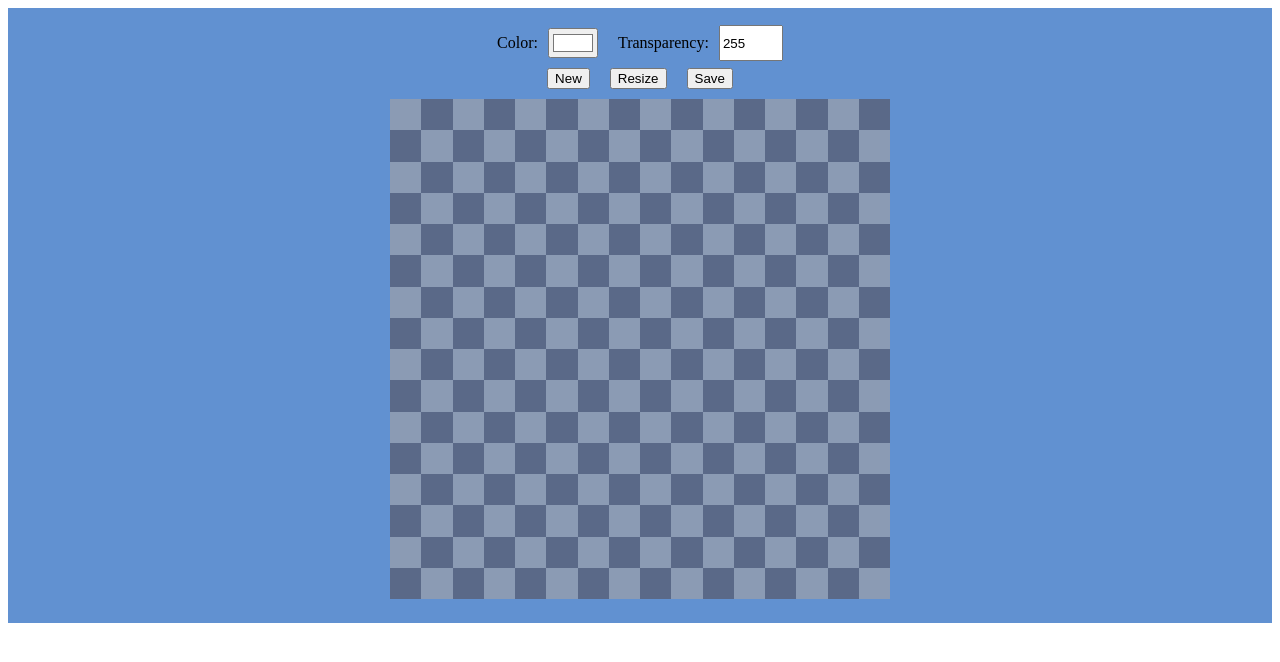
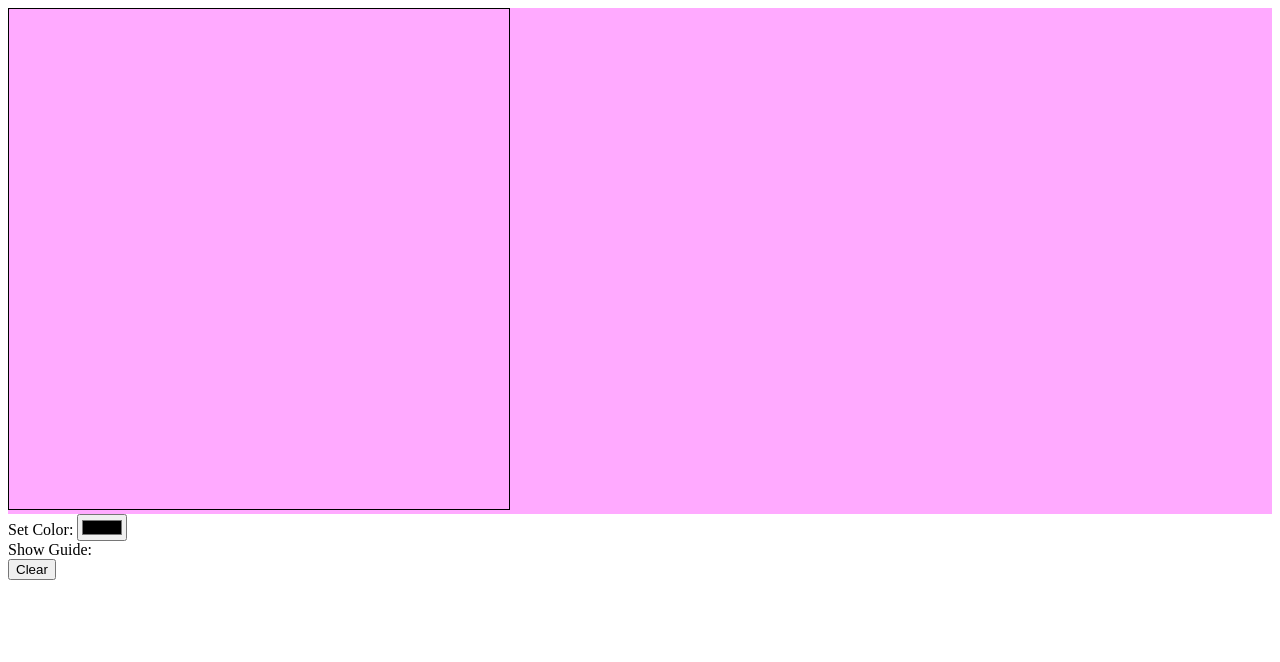
Before and after one commit to aayushext/Pixel-Art-Editor, a React (Vite) app: page / in a window 1280 px wide. Shown: the top 662 px of the page. Built offline with nearby package versions, Linux system fonts and the light colour scheme.

Commit message:
testing a new way of drawing on the canvas

```diff
--- a/src/App.css
+++ b/src/App.css
@@ -1,46 +1,18 @@
-.container {
-  display: flex;
-  flex-direction: column;
-  justify-content: center;
-  align-items: center;
-  background-color: #6191d1;
-  padding: 10px;
+#canvas {
+  cursor: pointer;
+  width: 500px;
+  height: 500px;
+  border: 1px solid black;
+  image-rendering: pixelated;
 }
 
-.canvas-setup {
-  display: flex;
-  justify-content: center;
-  align-items: center;
-  max-width: 75vw;
-  flex-wrap: wrap;
+#guide {
+  display: grid;
+  pointer-events: none;
+  position: absolute;
+  border: 1px solid rgba(0, 0, 0, 0.1);
 }
 
-.canvas-setup > * {
-  display: flex;
-  align-items: center;
-  text-align: center;
-  margin: 0 10px;
+#guide div {
+  border: 1px solid rgba(0, 0, 0, 0.1);
 }
-
-.canvas-setup > * > *:last-child {
-  height: 30px;
-  margin-left: 10px;
-}
-
-#editor {
-  display: block;
-  margin: 10px 0;
-}
-
-#myCanvas {
-  width: 50vw;
-  max-width: 500px;
-  background-image: url("./assets/transparent.png");
-  image-rendering: pixelated;
-  /* background-size: calc(200% / 16); */
-  background-repeat: round;
-}
-
-button {
-  margin: 0 10px;
-}
--- a/src/App.jsx
+++ b/src/App.jsx
@@ -1,63 +1,78 @@
-import { useState, useRef, useEffect } from "react";
+// import { useState, useRef, useEffect } from "react";
 // import { Modal } from "./components/Modal";
-import { hex2rgb } from "./components/Utils";
+// import { hex2rgb } from "./components/Utils";
+import { useRef } from "react";
 import "./App.css";
-import Modal from "./components/Modal/Modal";
+import { useEffect, useState } from "react";
+// import Modal from "./components/Modal/Modal";
 
 function App() {
   const canvasRef = useRef(null);
-  const setUpModal = useRef(null);
-
   const [isDragging, setIsDragging] = useState(false);
-  const [canvasHeight, setCanvasHeight] = useState(16);
-  const [canvasWidth, setCanvasWidth] = useState(16);
-  const [drawColor, setDrawColor] = useState("#ffffff");
-  const [canvasColor, setCanvasColor] = useState("#ffffff");
-  const [canvasTransparency, setCanvasTransparency] = useState(255);
-  const [canvasData, setCanvasData] = useState(null);
-  var [imageData, setImageData] = useState(new Image());
+  const [colorInput, setColorInput] = useState("#009578aa");
 
   useEffect(() => {
     const canvas = canvasRef.current;
-    canvas.style.backgroundSize = `calc(200% / ${canvasWidth}) calc(200% / ${canvasHeight})`;
+    const clearButton = document.getElementById("clearButton");
+    const drawingContext = canvas.getContext("2d", {
+      // alpha: true,
+    });
 
-    const ctx = canvas.getContext("2d", {
-      alpha: true,
-      willReadFrequently: true,
-    });
-    ctx.canvas.width = canvasWidth;
-    ctx.canvas.height = canvasHeight;
+    const cellPixelLength = 1;
+    const colorHistory = {};
 
-    if (canvasData) {
-      handleLoadCanvas();
-      imageData.onload = () => {
-        ctx.drawImage(imageData, 0, 0);
-      };
-      imageData.src = canvasData;
+    // Set default color
+    // colorInput.value = "#009578";
+
+    // Initialize the canvas background
+    // drawingContext.fillStyle = "#ffffff";
+    // drawingContext.fillRect(0, 0, canvas.width, canvas.height);
+
+    function handleCanvasMousedown(e) {
+      // Ensure user is using their primary mouse button
+      if (e.button !== 0) {
+        return;
       }
 
-    const handleClick = (event) => {
-      const rect = canvasRef.current.getBoundingClientRect();
-      const scaleFactor = canvasRef.current.width / rect.width;
-      const x =
-        ((event.clientX || event.touches[0].clientX) - rect.left) * scaleFactor;
-      const y =
-        ((event.clientY || event.touches[0].clientY) - rect.top) * scaleFactor;
-      const ctx = canvasRef.current.getContext("2d");
-      const imageData = ctx.getImageData(x, y, 1, 1);
-      const data = imageData.data;
-      const color = hex2rgb(drawColor);
-      data[0] = color.r;
-      data[1] = color.g;
-      data[2] = color.b;
-      data[3] = canvasTransparency;
-      ctx.putImageData(imageData, x, y);
-      setCanvasData(canvasRef.current.toDataURL());
-    };
+      const canvasBoundingRect = canvas.getBoundingClientRect();
+      const scaleFactor = canvas.width / canvasBoundingRect.width;
+      const x = (e.clientX - canvasBoundingRect.left) * scaleFactor;
+      const y = (e.clientY - canvasBoundingRect.top) * scaleFactor;
+      const cellX = Math.floor(x / cellPixelLength);
+      const cellY = Math.floor(y / cellPixelLength);
+      const currentColor = colorHistory[`${cellX}_${cellY}`];
+
+      if (e.ctrlKey) {
+        if (currentColor) {
+          setColorInput(currentColor);
+        }
+      } else {
+        fillCell(cellX, cellY);
+      }
+    }
+
+    function handleClearButtonClick() {
+      const yes = confirm("Are you sure you wish to clear the canvas?");
+
+      if (!yes) return;
+
+      drawingContext.fillStyle = "#ffffff";
+      drawingContext.fillRect(0, 0, canvas.width, canvas.height);
+    }
+
+    function fillCell(cellX, cellY) {
+      const startX = cellX * cellPixelLength;
+      const startY = cellY * cellPixelLength;
+
+      drawingContext.fillStyle = colorInput;
+      console.log(drawingContext);
+      drawingContext.fillRect(startX, startY, cellPixelLength, cellPixelLength);
+      colorHistory[`${cellX}_${cellY}`] = colorInput;
+    }
 
     const handleMouseDown = (event) => {
       setIsDragging(true);
-      handleClick(event);
+      handleCanvasMousedown(event);
     };
 
     const handleMouseUp = () => {
@@ -65,9 +80,8 @@ function App() {
     };
 
     const handleMouseMove = (event) => {
-      setDrawColor(document.getElementById("color").value);
       if (isDragging) {
-        handleClick(event);
+        handleCanvasMousedown(event);
       }
     };
 
@@ -75,177 +89,38 @@ function App() {
     canvas.addEventListener("mouseup", handleMouseUp);
     canvas.addEventListener("mousemove", handleMouseMove);
 
-    canvas.addEventListener("touchstart", handleMouseDown);
-    canvas.addEventListener("touchend", handleMouseUp);
-    canvas.addEventListener("touchmove", handleMouseMove);
+    // canvas.addEventListener("mousedown", handleCanvasMousedown);
+    clearButton.addEventListener("click", handleClearButtonClick);
 
     return () => {
       canvas.removeEventListener("mousedown", handleMouseDown);
       canvas.removeEventListener("mouseup", handleMouseUp);
       canvas.removeEventListener("mousemove", handleMouseMove);
-
-      canvas.removeEventListener("touchstart", handleMouseDown);
-      canvas.removeEventListener("touchend", handleMouseUp);
-      canvas.removeEventListener("touchmove", handleMouseMove);
     };
-  }, [
-    imageData,
-    canvasWidth,
-    canvasHeight,
-    drawColor,
-    canvasColor,
-    canvasData,
-    isDragging,
-    canvasTransparency,
-  ]);
-
-  const handleLoadCanvas = () => {
-    setDrawColor(document.getElementById("color").value);
-    setCanvasTransparency(document.getElementById("transparency").value);
-  };
-
-  const newCanvas = () => {
-    setImageData(new Image());
-    setCanvasData(null);
-    setCanvasHeight(parseInt(document.getElementById("height").value, 10));
-    setCanvasWidth(parseInt(document.getElementById("width").value, 10));
-    handleLoadCanvas();
-  };
-
-  const saveCanvas = () => {
-    const link = document.createElement("a");
-    link.href = canvasData;
-    link.download = "canvas.png";
-    link.click();
-  };
+  }, [isDragging, colorInput]);
 
   return (
     <>
-      <div className="container">
-        <div className="canvas-setup">
-          <div>
-            <p>Color:</p>
-            <input
-              id="color"
-              title="Color"
-              type="color"
-              placeholder="Color"
-              defaultValue={drawColor}
-            ></input>
+      <div style={{ backgroundColor: "#ffaaff" }}>
+        <div id="guide"></div>
+        <canvas width="8" height="8" id="canvas" ref={canvasRef}></canvas>
       </div>
       <div>
-            <p>Transparency:</p>
+        <label htmlFor="colorInput">Set Color: </label>
         <input
-              id="transparency"
-              title="Transparency"
-              type="number"
-              placeholder="Transparency"
-              max={255}
-              min={0}
-              defaultValue={255}
-            ></input>
-          </div>
+          type="color"
+          id="colorInput"
+          onChange={(e) => setColorInput(e.target.value)}
+        />
       </div>
       <div>
-          <button
-            onClick={() => {
-              setUpModal.current.open();
-            }}
-          >
-            New
+        <label htmlFor="toggleGuide">Show Guide: </label>
+        {/* <input type="checkbox" id="toggleGuide" checked /> */}
+      </div>
+      <div>
+        <button type="button" id="clearButton">
+          Clear
         </button>
-          <button onClick={handleLoadCanvas}>Resize</button>
-          <button onClick={saveCanvas}>Save</button>
-          <Modal ref={setUpModal}>
-            <div
-              style={{
-                display: "flex",
-                flexDirection: "column",
-              }}
-            >
-              <div
-                style={{
-                  display: "flex",
-                  flexDirection: "row",
-                  alignItems: "center",
-                }}
-              >
-                <p>Height:</p>
-                <input
-                  id="height"
-                  title="Height"
-                  type="number"
-                  placeholder="Height"
-                  defaultValue={16}
-                  style={{ marginLeft: "10px" }}
-                ></input>
-              </div>
-              <div
-                style={{
-                  display: "flex",
-                  flexDirection: "row",
-                  alignItems: "center",
-                }}
-              >
-                <p>Width:</p>
-                <input
-                  id="width"
-                  title="Width"
-                  type="number"
-                  placeholder="Width"
-                  defaultValue={16}
-                  style={{ marginLeft: "10px" }}
-                ></input>
-              </div>
-              <div
-                style={{
-                  display: "flex",
-                  flexDirection: "row",
-                  alignItems: "center",
-                }}
-              >
-                <p>Canvas Color: </p>
-                <input
-                  id="color"
-                  title="Color"
-                  type="color"
-                  placeholder="Color"
-                  defaultValue={canvasColor}
-                  onChange={(e) => {
-                    setCanvasColor(e.target.value);
-                  }}
-                  style={{ marginLeft: "10px" }}
-                ></input>
-              </div>
-              <div
-                style={{
-                  display: "flex",
-                  justifyContent: "center",
-                  margin: "20px",
-                }}
-              >
-                <button
-                  onClick={() => {
-                    newCanvas();
-                    setUpModal.current.close();
-                  }}
-                >
-                  Create
-                </button>
-                <button
-                  onClick={() => {
-                    setUpModal.current.close();
-                  }}
-                >
-                  Close
-                </button>
-              </div>
-            </div>
-          </Modal>
-        </div>
-        <div id="editor">
-          <canvas id="myCanvas" ref={canvasRef} />
-        </div>
       </div>
     </>
   );
```
Lines whose indentation alone changed are shown as unchanged.
